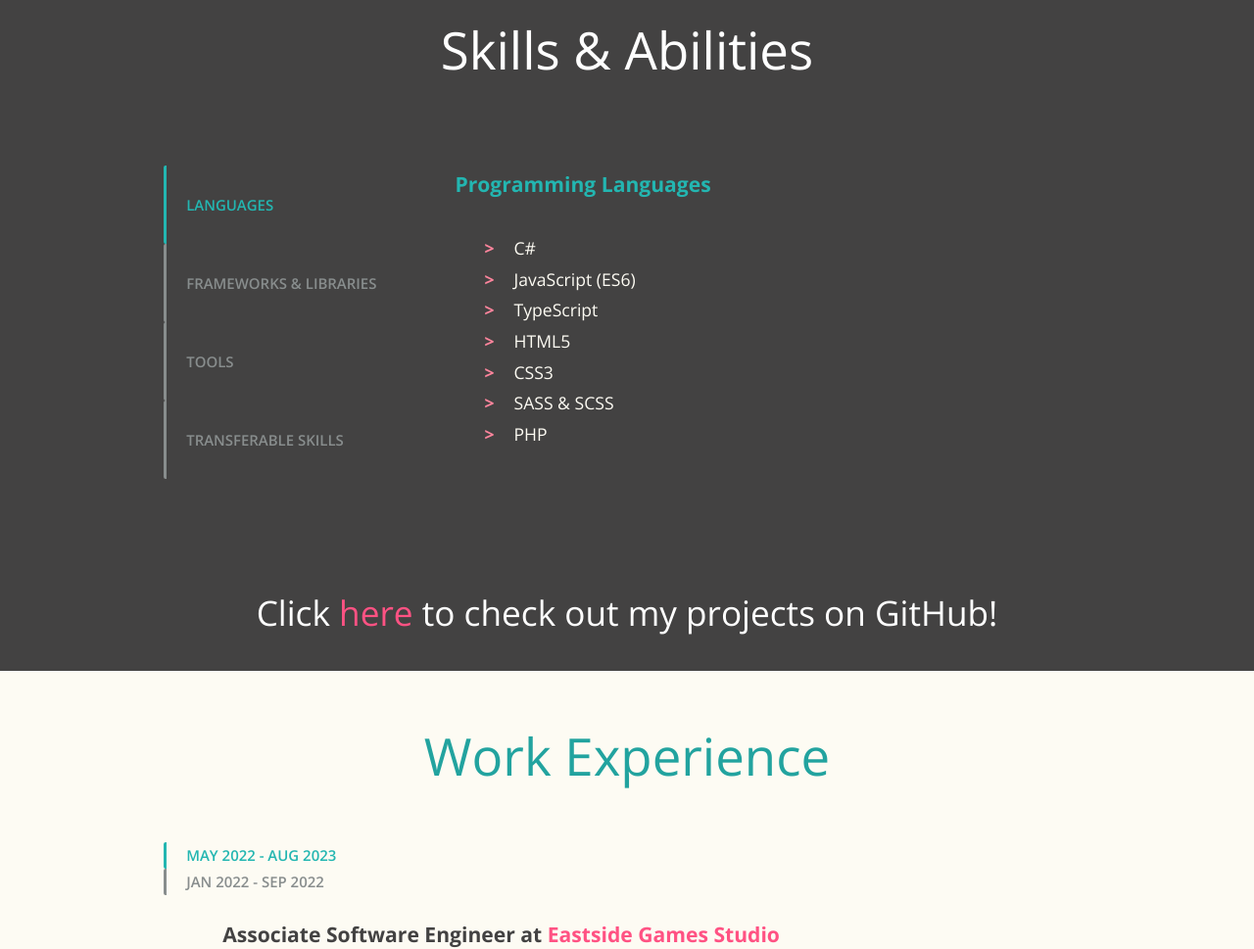
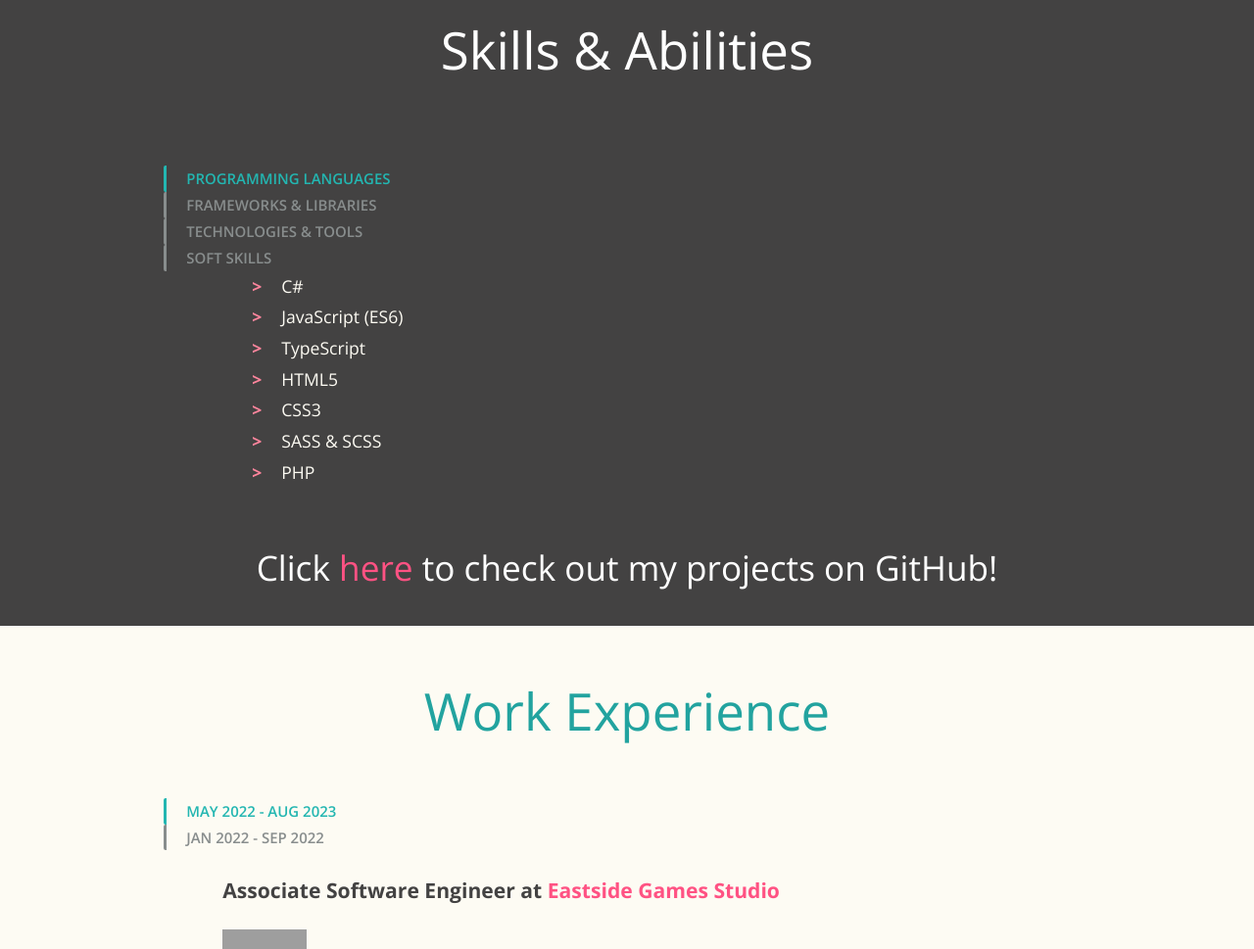
Before and after one commit to atenajoon/my_interactive_cv, a plain HTML site: page index.html in a window 1280 px wide. Shown: the part 1626-2595 px from the top of the page at 98% size. Drawn offline with nearby package versions, Linux system fonts and the light colour scheme; grey boxes are pictures that could not be loaded.

Commit message:
skills sec h3 s removed, got the .experienceTabs

```diff
--- a/index.html
+++ b/index.html
@@ -110,17 +110,17 @@
       <div class="bkg-dark container">
         <h2 class="h2">Skills & Abilities</h2>
         <hr />
-        <div class="skills skillTabs tabs">
+        <div class="skills experienceTabs tabs">
           <div class="skills tab-header">
-            <div class="active">Languages</div>
+            <div class="active">Programming Languages</div>
             <div>Frameworks & Libraries</div>
-            <div>Tools</div>
-            <div>Transferable Skills</div>
+            <div>Technologies & Tools</div>
+            <div>Soft Skills</div>
             <!-- <div>Others!</div> -->
           </div>
           <div class="skills tab-content">
             <div class="active">
-              <h3 class="h3">Programming Languages</h3>
+              <!-- <h3 class="h3">Programming Languages</h3> -->
               <ul>
                 <li>C#</li>
                 <li>JavaScript (ES6)</li>
@@ -132,7 +132,7 @@
               </ul>
             </div>
             <div>
-              <h3 class="h3">Frameworks & Libraries</h3>
+              <!-- <h3 class="h3">Frameworks & Libraries</h3> -->
               <ul>
                 <li>Unity</li>
                 <li>Steam</li>
@@ -148,7 +148,7 @@
               </ul>
             </div>
             <div>
-              <h3 class="h3">Technologies & Tools</h3>
+              <!-- <h3 class="h3">Technologies & Tools</h3> -->
               <ul>
                 <li>Git</li>
                 <li>Perforce</li>
@@ -165,7 +165,7 @@
               </ul>
             </div>
             <div>
-              <h3 class="h3">Soft Skills</h3>
+              <!-- <h3 class="h3">Soft Skills</h3> -->
               <ul>
                 <li>Critical Thinking</li>
                 <li>Problem Solving</li>
```
